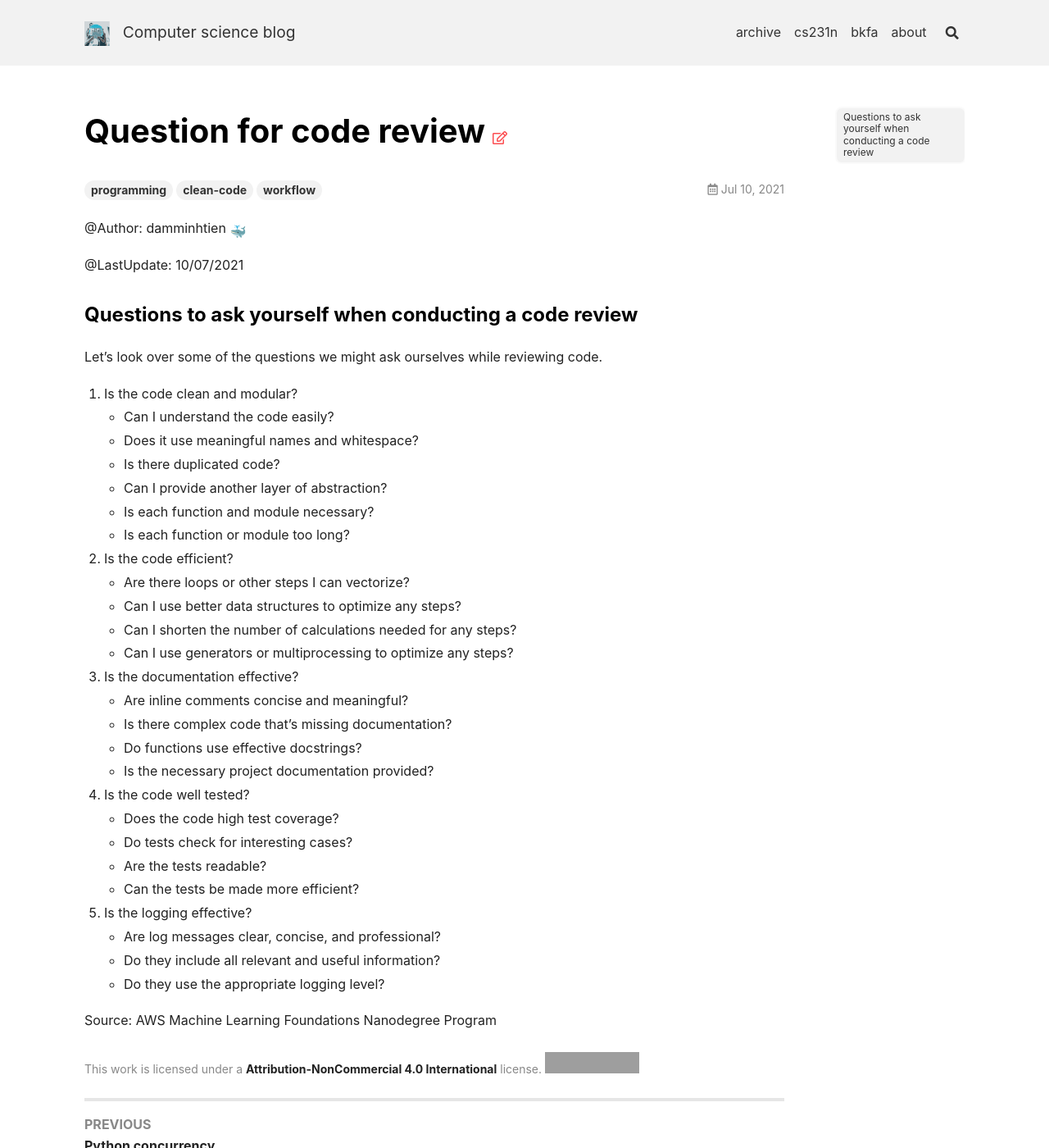
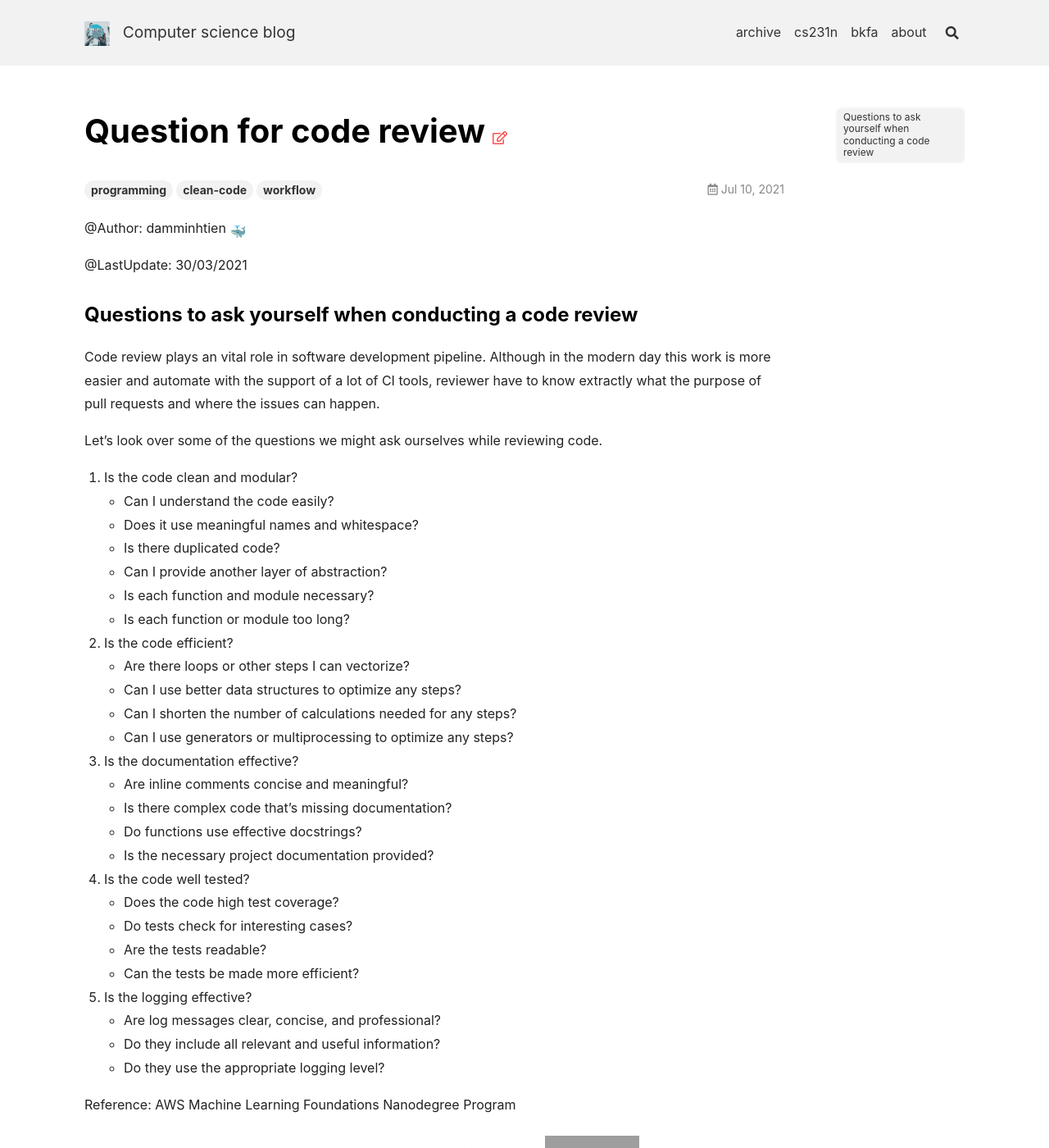
Before and after one commit to damminhtien/damminhtien.github.io, a Jekyll site: the page built from _posts/2021-07-10-Code-review.md, in a window 1280 px wide and 1400 px high. Shown: the whole window at 82% size. Built offline with Jekyll 4.4.1, drawn with Linux system fonts in a browser that asks for light colours; nearby versions of some CDN libraries; emoji names are drawn with the system emoji font; grey boxes are pictures that could not be loaded.

Commit message:
Update 2021-07-10-Code-review.md

```diff
--- a/_posts/2021-07-10-Code-review.md
+++ b/_posts/2021-07-10-Code-review.md
@@ -5,9 +5,11 @@ tags: programming clean-code workflow
 
 @Author: damminhtien :whale:
 
-@LastUpdate: 10/07/2021
+@LastUpdate: 30/03/2021
 
 ### Questions to ask yourself when conducting a code review
+
+Code review plays an vital role in software development pipeline. Although in the modern day this work is more easier and automate with the support of a lot of CI tools, reviewer have to know extractly what the purpose of pull requests and where the issues can happen.
 
 Let's look over some of the questions we might ask ourselves while reviewing code.
 
@@ -42,4 +44,4 @@ Let's look over some of the questions we might ask ourselves while reviewing cod
   + Do they include all relevant and useful information?
   + Do they use the appropriate logging level?
 
-Source: AWS Machine Learning Foundations Nanodegree Program
+Reference: AWS Machine Learning Foundations Nanodegree Program
```
